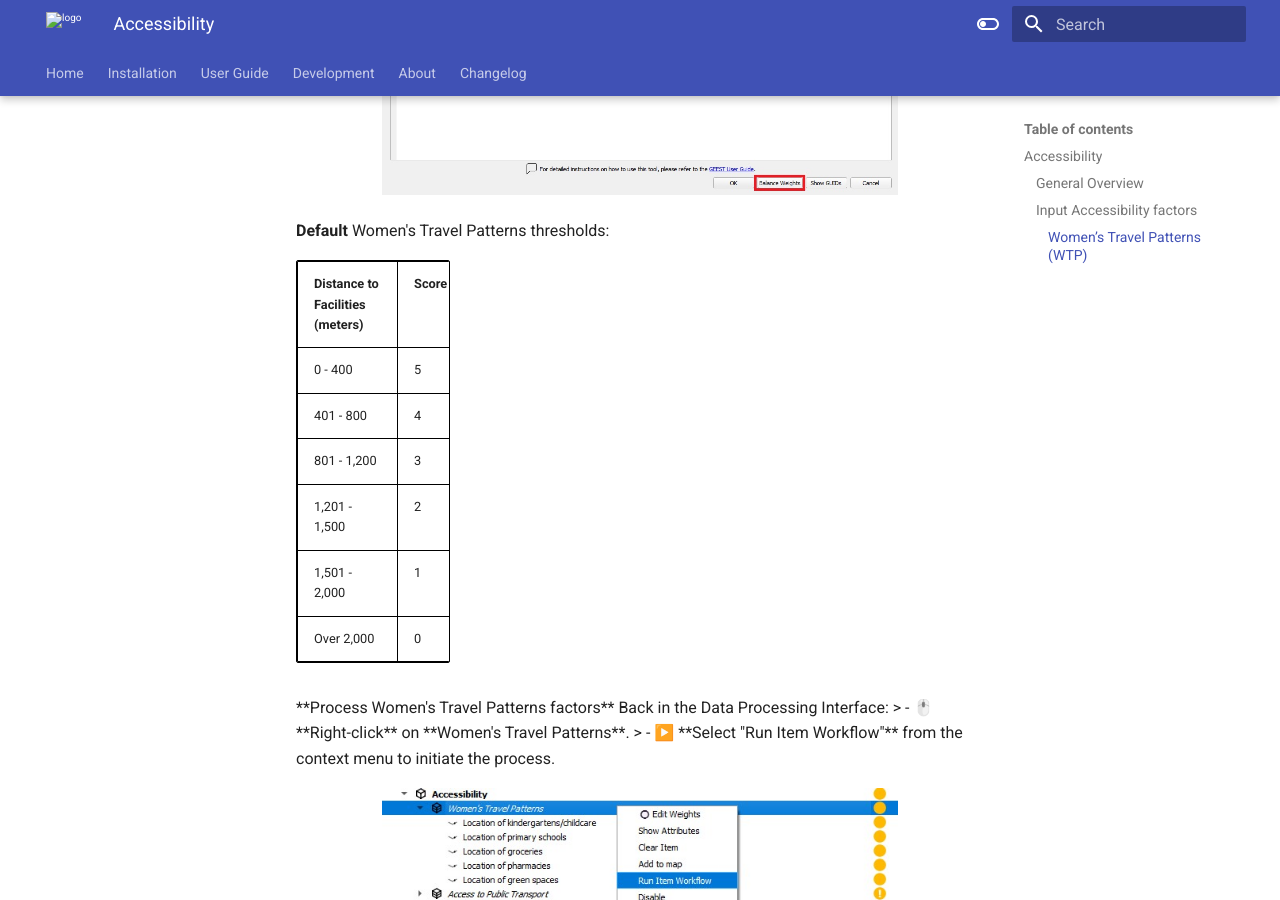
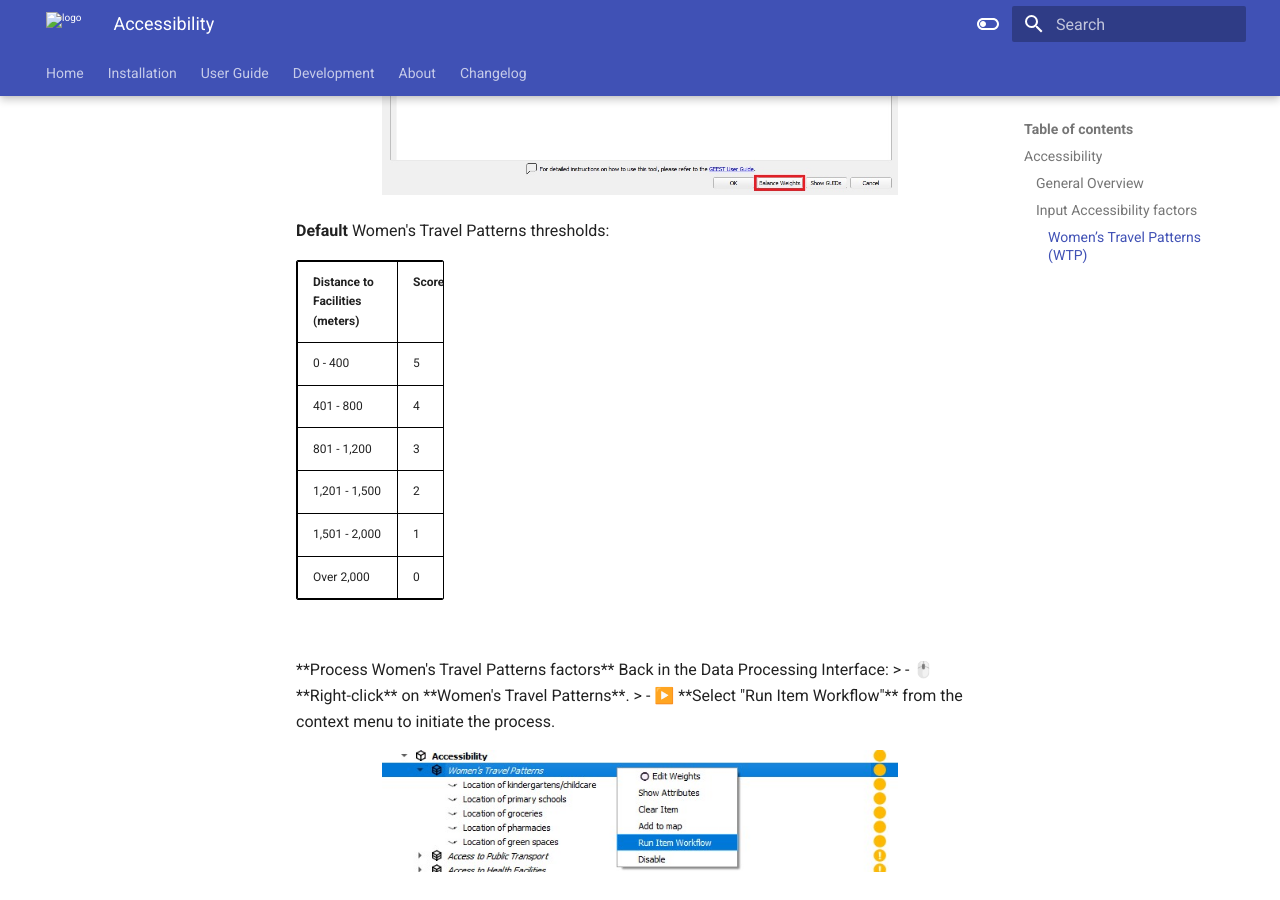
Before and after one commit to worldbank/GEEST, an MkDocs documentation site: the page built from docs/userguide/accessibility.md, in a window 1280 px wide and 900 px high, scrolled down 2412 px. Built offline with MkDocs 1.6.1 and Material for MkDocs 9.7.7, drawn with Linux system fonts in a browser that asks for light colours.

Commit message:
Update accessibility.md

```diff
--- a/docs/userguide/accessibility.md
+++ b/docs/userguide/accessibility.md
@@ -53,7 +53,7 @@ This tool evaluates how easily women can access essential services and amenities
 
 <strong>Default</strong> Women's Travel Patterns thresholds:
 
-<table style="width:50%; border:1px solid black; border-collapse:collapse; margin-left:0;">
+<table style="width:50%; border:1px solid black; border-collapse:collapse; margin-left:0; font-size:12px;">
   <tr style="border:1px solid black;">
     <th style="border:1px solid black;">Distance to Facilities (meters)</th>
     <th style="border:1px solid black;">Score</th>
@@ -84,7 +84,7 @@ This tool evaluates how easily women can access essential services and amenities
   </tr>
 </table>
 
-
+<br>
 
 **Process Women's Travel Patterns factors**
 
```
